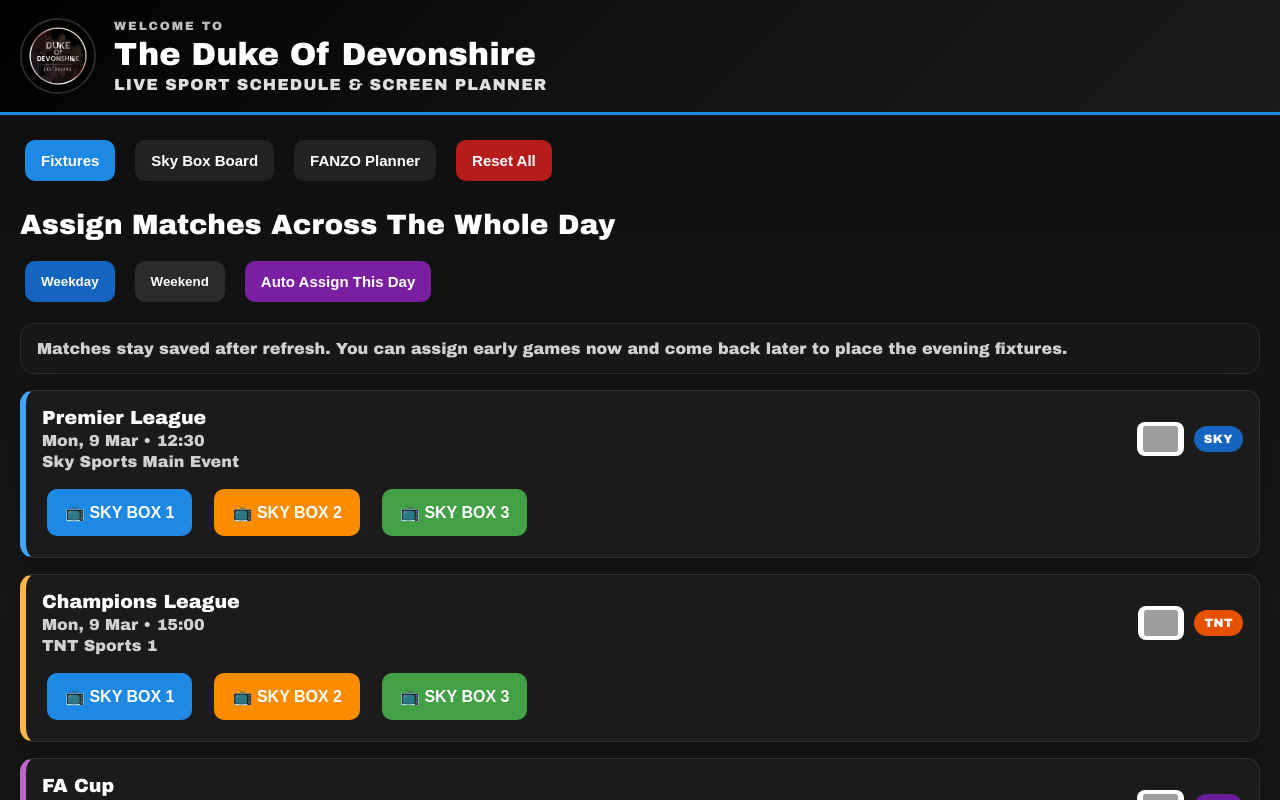
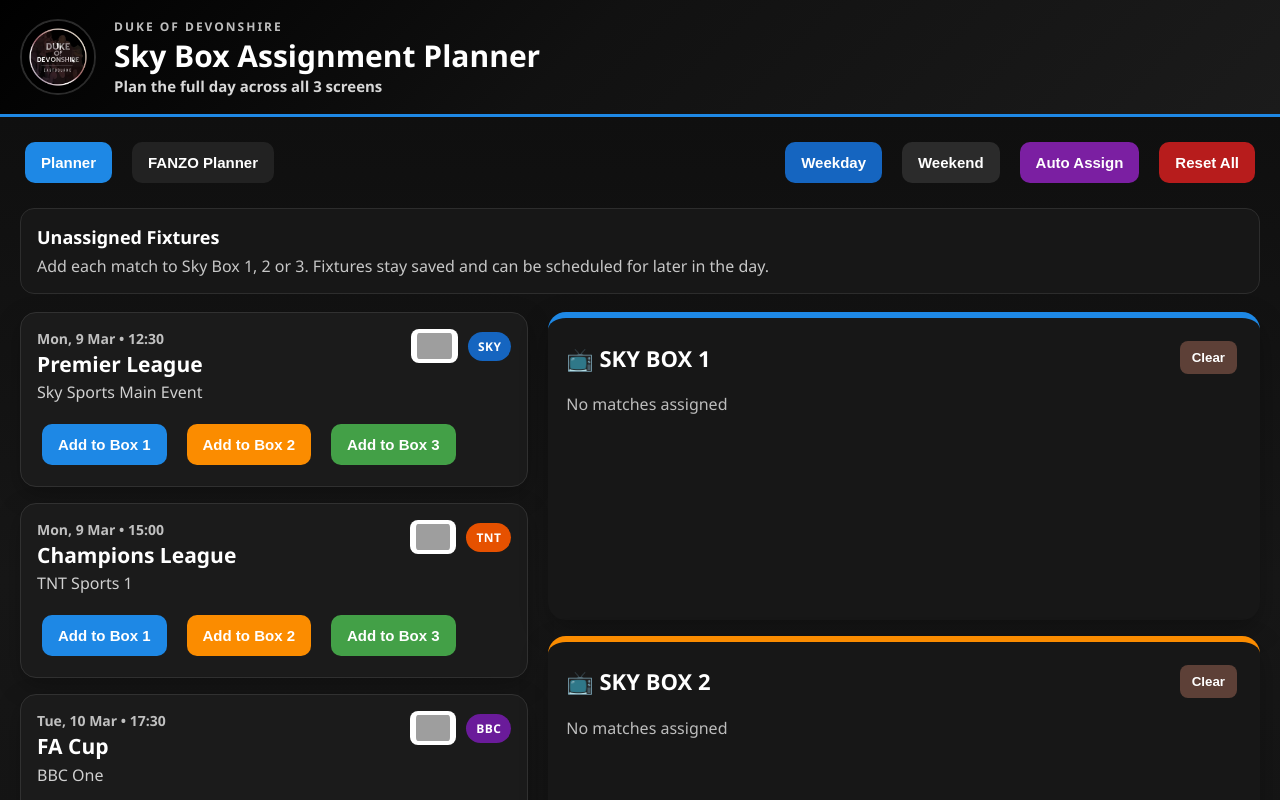
Before and after one commit to craigyb2323cb-art/dukeMatchdayapp, a React (Vite) app: page / in a window 1280 px wide. Shown: the top 800 px of the page. Built offline with nearby package versions, Linux system fonts and the light colour scheme; grey boxes are pictures that could not be loaded.

Commit message:
Update App.jsx

```diff
--- a/src/App.jsx
+++ b/src/App.jsx
@@ -19,14 +19,14 @@
   { id: 102, date: "2026-03-14", title: "Rugby Union", time: "14:00", channel: "ITV 1", code: "ITV", dayType: "weekend" },
   { id: 103, date: "2026-03-14", title: "Premier League 3pm", time: "15:00", channel: "Sky Sports Premier League", code: "SKY", dayType: "weekend" },
   { id: 104, date: "2026-03-14", title: "Championship Football", time: "17:30", channel: "TNT Sports 1", code: "TNT", dayType: "weekend" },
-  { id: 105, date: "2026-03-15", title: "Match of the Day Style Game", time: "19:45", channel: "BBC One", code: "BBC", dayType: "weekend" },
+  { id: 105, date: "2026-03-15", title: "BBC Live Football", time: "19:45", channel: "BBC One", code: "BBC", dayType: "weekend" },
   { id: 106, date: "2026-03-15", title: "Fight Night", time: "22:00", channel: "Amazon Prime", code: "AMAZON", dayType: "weekend" }
 ];
 
-const STORAGE_KEY = "duke-matchday-state-v3";
+const STORAGE_KEY = "duke-matchday-state-v4";
 
 export default function App() {
-  const [page, setPage] = useState("fixtures");
+  const [page, setPage] = useState("planner");
   const [fixtureMode, setFixtureMode] = useState("weekday");
 
   const [unassigned, setUnassigned] = useState({
@@ -44,7 +44,7 @@
     const saved = localStorage.getItem(STORAGE_KEY);
     if (saved) {
       const parsed = JSON.parse(saved);
-      setPage(parsed.page || "fixtures");
+      setPage(parsed.page || "planner");
       setFixtureMode(parsed.fixtureMode || "weekday");
       setUnassigned(parsed.unassigned || { weekday: weekdayFixtures, weekend: weekendFixtures });
       setSchedule(parsed.schedule || { box1: [], box2: [], box3: [] });
@@ -85,15 +85,12 @@
   }
 
   function assignFixture(boxKey, fixture) {
-    setSchedule((prev) => {
-      const next = {
+    setSchedule((prev) => ({
       ...prev,
       [boxKey]: [...prev[boxKey], fixture].sort((a, b) =>
         `${a.date} ${a.time}`.localeCompare(`${b.date} ${b.time}`)
       )
-      };
-      return next;
-    });
+    }));
 
     setUnassigned((prev) => ({
       ...prev,
@@ -115,18 +112,6 @@
     }));
   }
 
-  function resetAll() {
-    setUnassigned({
-      weekday: weekdayFixtures,
-      weekend: weekendFixtures
-    });
-    setSchedule({
-      box1: [],
-      box2: [],
-      box3: []
-    });
-  }
-
   function clearBox(boxKey) {
     const fixturesToReturn = schedule[boxKey];
 
@@ -146,8 +131,16 @@
     });
   }
 
-  function openFanzoFixtures() {
-    window.open("https://business.fanzo.com/fixtures", "_blank");
+  function resetAll() {
+    setUnassigned({
+      weekday: weekdayFixtures,
+      weekend: weekendFixtures
+    });
+    setSchedule({
+      box1: [],
+      box2: [],
+      box3: []
+    });
   }
 
   function autoAssignDay(dayType) {
@@ -177,32 +170,35 @@
     }));
   }
 
+  function openFanzoFixtures() {
+    window.open("https://business.fanzo.com/fixtures", "_blank");
+  }
+
   const currentFixtures = useMemo(() => unassigned[fixtureMode], [unassigned, fixtureMode]);
 
   return (
     <div style={appShell}>
       <div style={heroHeader}>
         <img src={logo} alt="Duke of Devonshire logo" style={logoStyle} />
-        <div style={{ flex: 1 }}>
-          <div style={eyebrow}>WELCOME TO</div>
-          <h1 style={mainTitle}>The Duke Of Devonshire</h1>
-          <div style={subTitle}>Live Sport Schedule & Screen Planner</div>
+        <div>
+          <div style={eyebrow}>DUKE OF DEVONSHIRE</div>
+          <h1 style={mainTitle}>Sky Box Assignment Planner</h1>
+          <div style={subTitle}>Plan the full day across all 3 screens</div>
         </div>
       </div>
 
       <div style={{ padding: "20px" }}>
+        <div style={topBar}>
           <div style={navRow}>
-          <button onClick={() => setPage("fixtures")} style={tabButton(page === "fixtures")}>Fixtures</button>
-          <button onClick={() => setPage("board")} style={tabButton(page === "board")}>Sky Box Board</button>
-          <button onClick={() => setPage("fanzo")} style={tabButton(page === "fanzo")}>FANZO Planner</button>
-          <button onClick={resetAll} style={resetButton}>Reset All</button>
+            <button onClick={() => setPage("planner")} style={tabButton(page === "planner")}>
+              Planner
+            </button>
+            <button onClick={() => setPage("fanzo")} style={tabButton(page === "fanzo")}>
+              FANZO Planner
+            </button>
           </div>
 
-        {page === "fixtures" && (
-          <div>
-            <h2 style={sectionTitle}>Assign Matches Across The Whole Day</h2>
-
-            <div style={modeRow}>
+          <div style={navRow}>
             <button onClick={() => setFixtureMode("weekday")} style={modeButton(fixtureMode === "weekday")}>
               Weekday
             </button>
@@ -210,41 +206,114 @@
               Weekend
             </button>
             <button onClick={() => autoAssignDay(fixtureMode)} style={autoAssignButton}>
-                Auto Assign This {fixtureMode === "weekend" ? "Weekend" : "Day"}
+              Auto Assign
+            </button>
+            <button onClick={resetAll} style={resetButton}>
+              Reset All
             </button>
           </div>
-
-            <div style={helperCard}>
-              Matches stay saved after refresh. You can assign early games now and come back later to place the evening fixtures.
         </div>
 
+        {page === "planner" && (
+          <>
+            <div style={plannerIntro}>
+              <div style={plannerIntroTitle}>Unassigned Fixtures</div>
+              <div style={plannerIntroText}>
+                Add each match to Sky Box 1, 2 or 3. Fixtures stay saved and can be scheduled for later in the day.
+              </div>
+            </div>
+
+            <div style={layoutGrid}>
+              <div style={leftColumn}>
                 {currentFixtures.length === 0 && (
-              <div style={emptyCard}>
-                ✅ No unassigned {fixtureMode} fixtures left
+                  <div style={emptyCard}>✅ No unassigned {fixtureMode} fixtures left</div>
+                )}
+
+                {currentFixtures.map((fixture) => (
+                  <FixtureCard
+                    key={fixture.id}
+                    fixture={fixture}
+                    getChannelInfo={getChannelInfo}
+                    formatDate={formatDate}
+                    onAssign={assignFixture}
+                  />
+                ))}
+              </div>
+
+              <div style={rightColumn}>
+                <SkyBoxLane
+                  title="📺 SKY BOX 1"
+                  accent="#1e88e5"
+                  fixtures={schedule.box1}
+                  getChannelInfo={getChannelInfo}
+                  formatDate={formatDate}
+                  onRemove={(fixture) => removeFromBox("box1", fixture)}
+                  onClear={() => clearBox("box1")}
+                />
+
+                <SkyBoxLane
+                  title="📺 SKY BOX 2"
+                  accent="#fb8c00"
+                  fixtures={schedule.box2}
+                  getChannelInfo={getChannelInfo}
+                  formatDate={formatDate}
+                  onRemove={(fixture) => removeFromBox("box2", fixture)}
+                  onClear={() => clearBox("box2")}
+                />
+
+                <SkyBoxLane
+                  title="📺 SKY BOX 3"
+                  accent="#43a047"
+                  fixtures={schedule.box3}
+                  getChannelInfo={getChannelInfo}
+                  formatDate={formatDate}
+                  onRemove={(fixture) => removeFromBox("box3", fixture)}
+                  onClear={() => clearBox("box3")}
+                />
+              </div>
+            </div>
+          </>
+        )}
+
+        {page === "fanzo" && (
+          <div style={fanzoCard}>
+            <h2 style={{ marginTop: 0 }}>FANZO Fixture Planner</h2>
+            <p style={{ color: "#d8d8d8" }}>
+              Open the full FANZO planner in a separate page.
+            </p>
+            <button onClick={openFanzoFixtures} style={openButton}>
+              Open FANZO Fixtures
+            </button>
           </div>
         )}
+      </div>
+    </div>
+  );
+}
 
-            {currentFixtures.map((fixture) => {
+function FixtureCard({ fixture, getChannelInfo, formatDate, onAssign }) {
   const channel = getChannelInfo(fixture.code);
 
   return (
     <div
-                  key={fixture.id}
       style={{
-                    ...fixtureCard,
-                    borderLeft: `6px solid ${channel.border}`
+        background: "#1b1b1b",
+        borderRadius: "16px",
+        padding: "16px",
+        marginBottom: "16px",
+        borderLeft: `6px solid ${channel.border}`,
+        border: "1px solid #313131",
+        boxShadow: "0 8px 24px rgba(0,0,0,0.25)"
       }}
     >
-                  <div style={fixtureTopRow}>
+      <div style={fixtureCardHeader}>
         <div>
+          <div style={fixtureDate}>{formatDate(fixture.date)} • {fixture.time}</div>
           <div style={fixtureTitle}>{fixture.title}</div>
-                      <div style={fixtureMeta}>
-                        {formatDate(fixture.date)} • {fixture.time}
-                      </div>
-                      <div style={fixtureMeta}>{fixture.channel}</div>
+          <div style={fixtureChannelText}>{fixture.channel}</div>
         </div>
 
-                    <div style={{ display: "flex", alignItems: "center", gap: "10px", flexWrap: "wrap" }}>
+        <div style={channelWrap}>
           {channel.logo && (
             <img
               src={channel.logo}
@@ -252,130 +321,47 @@
               style={channelLogoSmall}
             />
           )}
-                      <ChannelBadge code={fixture.code} />
+          <span style={{ ...channelBadge, background: channel.bg }}>
+            {channel.label}
+          </span>
         </div>
       </div>
 
-                  <div style={buttonRow}>
-                    <button style={box1Button} onClick={() => assignFixture("box1", fixture)}>📺 SKY BOX 1</button>
-                    <button style={box2Button} onClick={() => assignFixture("box2", fixture)}>📺 SKY BOX 2</button>
-                    <button style={box3Button} onClick={() => assignFixture("box3", fixture)}>📺 SKY BOX 3</button>
-                  </div>
-                </div>
-              );
-            })}
-          </div>
-        )}
-
-        {page === "board" && (
-          <div>
-            <h2 style={sectionTitle}>Full Day Sky Box Allocation</h2>
-
-            <div style={boardGrid}>
-              <SkyBoxColumn
-                title="📺 SKY BOX 1"
-                fixtures={schedule.box1}
-                color="#1e88e5"
-                getChannelInfo={getChannelInfo}
-                formatDate={formatDate}
-                onRemove={(fixture) => removeFromBox("box1", fixture)}
-                onClear={() => clearBox("box1")}
-              />
-
-              <SkyBoxColumn
-                title="📺 SKY BOX 2"
-                fixtures={schedule.box2}
-                color="#fb8c00"
-                getChannelInfo={getChannelInfo}
-                formatDate={formatDate}
-                onRemove={(fixture) => removeFromBox("box2", fixture)}
-                onClear={() => clearBox("box2")}
-              />
-
-              <SkyBoxColumn
-                title="📺 SKY BOX 3"
-                fixtures={schedule.box3}
-                color="#43a047"
-                getChannelInfo={getChannelInfo}
-                formatDate={formatDate}
-                onRemove={(fixture) => removeFromBox("box3", fixture)}
-                onClear={() => clearBox("box3")}
-              />
-            </div>
-          </div>
-        )}
-
-        {page === "fanzo" && (
-          <div>
-            <h2 style={sectionTitle}>FANZO Fixture Planner</h2>
-            <div style={plannerCard}>
-              <p style={{ marginTop: 0, fontSize: "18px", color: "#f1f1f1" }}>
-                Open the full FANZO fixture planner in a separate page.
-              </p>
-              <button onClick={openFanzoFixtures} style={openButton}>
-                Open FANZO Fixtures
+      <div style={assignButtonRow}>
+        <button style={box1Button} onClick={() => onAssign("box1", fixture)}>
+          Add to Box 1
         </button>
-            </div>
-          </div>
-        )}
+        <button style={box2Button} onClick={() => onAssign("box2", fixture)}>
+          Add to Box 2
+        </button>
+        <button style={box3Button} onClick={() => onAssign("box3", fixture)}>
+          Add to Box 3
+        </button>
       </div>
     </div>
   );
 }
 
-function ChannelBadge({ code }) {
-  const label =
-    code === "SKY" ? "SKY" :
-    code === "TNT" ? "TNT" :
-    code === "BBC" ? "BBC" :
-    code === "ITV" ? "ITV" :
-    code === "AMAZON" ? "AMAZON" : "OTHER";
-
-  const bg =
-    code === "SKY" ? "#1565c0" :
-    code === "TNT" ? "#e65100" :
-    code === "BBC" ? "#6a1b9a" :
-    code === "ITV" ? "#2e7d32" :
-    code === "AMAZON" ? "#212121" : "#424242";
-
-  return (
-    <span
-      style={{
-        display: "inline-block",
-        background: bg,
-        color: "white",
-        padding: "6px 10px",
-        borderRadius: "999px",
-        fontSize: "12px",
-        fontWeight: "800",
-        letterSpacing: "0.4px"
-      }}
-    >
-      {label}
-    </span>
-  );
-}
-
-function SkyBoxColumn({ title, fixtures, color, getChannelInfo, formatDate, onRemove, onClear }) {
+function SkyBoxLane({ title, accent, fixtures, getChannelInfo, formatDate, onRemove, onClear }) {
   return (
     <div
       style={{
-        background: "#1c1c1c",
-        borderRadius: "16px",
+        background: "#171717",
+        borderRadius: "18px",
         padding: "18px",
-        borderTop: `6px solid ${color}`,
-        minHeight: "220px",
+        borderTop: `6px solid ${accent}`,
         boxShadow: "0 10px 28px rgba(0,0,0,0.28)"
       }}
     >
-      <div style={boardTitle}>{title}</div>
-
+      <div style={laneHeader}>
+        <div style={laneTitle}>{title}</div>
         <button onClick={onClear} style={clearBoxButton}>
-        Clear Box
+          Clear
         </button>
+      </div>
 
       {fixtures.length === 0 && (
-        <div style={{ color: "#bdbdbd", marginTop: "14px" }}>No matches assigned</div>
+        <div style={emptyLane}>No matches assigned</div>
       )}
 
       {fixtures.map((fixture) => {
@@ -387,25 +373,16 @@
             style={{
               marginTop: "14px",
               padding: "14px",
-              borderRadius: "12px",
+              borderRadius: "14px",
               background: "#252525",
               borderLeft: `5px solid ${channel.border}`
             }}
           >
-            <div style={{ fontWeight: "800", fontSize: "16px", color: "#cfcfcf" }}>
-              {formatDate(fixture.date)}
-            </div>
-            <div style={{ fontWeight: "800", fontSize: "18px", marginTop: "4px" }}>
-              {fixture.time}
-            </div>
-            <div style={{ marginTop: "4px", fontSize: "17px", fontWeight: "700" }}>
-              {fixture.title}
-            </div>
-            <div style={{ marginTop: "4px", color: "#d0d0d0" }}>
-              {fixture.channel}
-            </div>
+            <div style={laneFixtureDate}>{formatDate(fixture.date)} • {fixture.time}</div>
+            <div style={laneFixtureTitle}>{fixture.title}</div>
+            <div style={laneFixtureChannel}>{fixture.channel}</div>
 
-            <div style={{ marginTop: "10px", display: "flex", alignItems: "center", gap: "10px", flexWrap: "wrap" }}>
+            <div style={laneBadgeRow}>
               {channel.logo && (
                 <img
                   src={channel.logo}
@@ -413,26 +390,14 @@
                   style={channelLogoSmall}
                 />
               )}
-              <span
-                style={{
-                  display: "inline-block",
-                  background: channel.bg,
-                  color: "white",
-                  padding: "6px 10px",
-                  borderRadius: "999px",
-                  fontSize: "12px",
-                  fontWeight: "800"
-                }}
-              >
+              <span style={{ ...channelBadge, background: channel.bg }}>
                 {channel.label}
               </span>
             </div>
 
-            <div style={{ marginTop: "10px" }}>
             <button onClick={() => onRemove(fixture)} style={removeButton}>
               Remove
             </button>
-            </div>
           </div>
         );
       })}
@@ -444,7 +409,7 @@
   background: "linear-gradient(180deg, #0d0d0d 0%, #171717 45%, #111111 100%)",
   minHeight: "100vh",
   color: "white",
-  fontFamily: "'Arial Black', 'Segoe UI', Tahoma, Geneva, Verdana, sans-serif"
+  fontFamily: "'Segoe UI', Arial, sans-serif"
 };
 
 const heroHeader = {
@@ -475,23 +440,28 @@
 
 const mainTitle = {
   margin: "4px 0",
-  fontSize: "32px",
+  fontSize: "30px",
   lineHeight: "1.1"
 };
 
 const subTitle = {
-  color: "#e0e0e0",
-  fontSize: "16px",
-  fontWeight: "700",
-  textTransform: "uppercase",
-  letterSpacing: "1px"
+  color: "#d7d7d7",
+  fontSize: "15px",
+  fontWeight: "600"
+};
+
+const topBar = {
+  display: "flex",
+  justifyContent: "space-between",
+  gap: "14px",
+  flexWrap: "wrap",
+  marginBottom: "20px"
 };
 
 const navRow = {
   display: "flex",
   gap: "10px",
-  flexWrap: "wrap",
-  marginBottom: "20px"
+  flexWrap: "wrap"
 };
 
 const tabButton = (active) => ({
@@ -500,10 +470,32 @@
   border: "none",
   padding: "12px 16px",
   borderRadius: "10px",
-  fontWeight: "800",
+  fontWeight: "700",
   fontSize: "15px",
   cursor: "pointer"
 });
+
+const modeButton = (active) => ({
+  background: active ? "#1565c0" : "#2b2b2b",
+  color: "white",
+  border: "none",
+  padding: "12px 16px",
+  borderRadius: "10px",
+  fontWeight: "700",
+  fontSize: "15px",
+  cursor: "pointer"
+});
+
+const autoAssignButton = {
+  background: "#7b1fa2",
+  color: "white",
+  border: "none",
+  padding: "12px 16px",
+  borderRadius: "10px",
+  fontWeight: "700",
+  fontSize: "15px",
+  cursor: "pointer"
+};
 
 const resetButton = {
   background: "#b71c1c",
@@ -511,115 +503,43 @@
   border: "none",
   padding: "12px 16px",
   borderRadius: "10px",
-  fontWeight: "800",
+  fontWeight: "700",
   fontSize: "15px",
   cursor: "pointer"
 };
 
-const autoAssignButton = {
-  background: "#7b1fa2",
-  color: "white",
-  border: "none",
-  padding: "12px 16px",
-  borderRadius: "10px",
-  fontWeight: "800",
-  fontSize: "15px",
-  cursor: "pointer"
-};
-
-const openButton = {
-  background: "#1e88e5",
-  color: "white",
-  border: "none",
-  padding: "14px 20px",
-  borderRadius: "10px",
-  fontWeight: "800",
-  fontSize: "16px",
-  cursor: "pointer"
-};
-
-const clearBoxButton = {
-  background: "#5d4037",
-  color: "white",
-  border: "none",
-  padding: "10px 14px",
-  borderRadius: "8px",
-  fontWeight: "700",
-  cursor: "pointer"
-};
-
-const removeButton = {
-  background: "#8e2424",
-  color: "white",
-  border: "none",
-  padding: "8px 12px",
-  borderRadius: "8px",
-  fontWeight: "700",
-  cursor: "pointer"
-};
-
-const box1Button = {
-  background: "#1e88e5",
-  color: "white",
-  border: "none",
-  padding: "14px 18px",
-  borderRadius: "10px",
-  fontWeight: "800",
-  fontSize: "16px",
-  cursor: "pointer"
-};
-
-const box2Button = {
-  background: "#fb8c00",
-  color: "white",
-  border: "none",
-  padding: "14px 18px",
-  borderRadius: "10px",
-  fontWeight: "800",
-  fontSize: "16px",
-  cursor: "pointer"
-};
-
-const box3Button = {
-  background: "#43a047",
-  color: "white",
-  border: "none",
-  padding: "14px 18px",
-  borderRadius: "10px",
-  fontWeight: "800",
-  fontSize: "16px",
-  cursor: "pointer"
-};
-
-const sectionTitle = {
-  marginBottom: "16px",
-  fontSize: "28px"
-};
-
-const modeRow = {
-  display: "flex",
-  gap: "10px",
-  flexWrap: "wrap",
-  marginBottom: "16px"
-};
-
-const modeButton = (active) => ({
-  background: active ? "#1565c0" : "#2b2b2b",
-  color: "white",
-  border: "none",
-  padding: "12px 16px",
-  borderRadius: "10px",
-  fontWeight: "800",
-  cursor: "pointer"
-});
-
-const helperCard = {
+const plannerIntro = {
   background: "#171717",
   border: "1px solid #2d2d2d",
   borderRadius: "14px",
   padding: "16px",
-  marginBottom: "16px",
-  color: "#d0d0d0"
+  marginBottom: "18px"
+};
+
+const plannerIntroTitle = {
+  fontWeight: "800",
+  fontSize: "18px",
+  marginBottom: "6px"
+};
+
+const plannerIntroText = {
+  color: "#c7c7c7"
+};
+
+const layoutGrid = {
+  display: "grid",
+  gridTemplateColumns: "minmax(320px, 1fr) minmax(320px, 1.4fr)",
+  gap: "20px"
+};
+
+const leftColumn = {
+  minWidth: 0
+};
+
+const rightColumn = {
+  display: "grid",
+  gap: "16px",
+  minWidth: 0
 };
 
 const emptyCard = {
@@ -631,59 +551,161 @@
   border: "1px solid #2f2f2f"
 };
 
-const fixtureCard = {
-  marginBottom: "16px",
-  padding: "16px",
-  background: "#1b1b1b",
-  borderRadius: "14px",
-  borderTop: "1px solid #313131",
-  borderRight: "1px solid #313131",
-  borderBottom: "1px solid #313131",
-  boxShadow: "0 8px 24px rgba(0,0,0,0.25)"
+const fixtureCardHeader = {
+  display: "flex",
+  justifyContent: "space-between",
+  gap: "12px",
+  flexWrap: "wrap",
+  alignItems: "flex-start"
 };
 
-const fixtureTopRow = {
-  display: "flex",
-  alignItems: "center",
-  justifyContent: "space-between",
-  gap: "12px",
-  flexWrap: "wrap"
+const fixtureDate = {
+  color: "#c0c0c0",
+  fontSize: "14px",
+  marginBottom: "4px",
+  fontWeight: "600"
 };
 
 const fixtureTitle = {
-  fontSize: "19px",
-  fontWeight: "800"
+  fontSize: "21px",
+  fontWeight: "800",
+  lineHeight: "1.2"
 };
 
-const fixtureMeta = {
+const fixtureChannelText = {
   color: "#d0d0d0",
   marginTop: "4px"
 };
 
-const buttonRow = {
+const channelWrap = {
   display: "flex",
-  gap: "12px",
-  flexWrap: "wrap",
-  marginTop: "14px"
+  alignItems: "center",
+  gap: "10px",
+  flexWrap: "wrap"
 };
 
-const boardGrid = {
-  display: "grid",
-  gridTemplateColumns: "repeat(auto-fit, minmax(280px, 1fr))",
-  gap: "16px"
+const channelBadge = {
+  display: "inline-block",
+  color: "white",
+  padding: "6px 10px",
+  borderRadius: "999px",
+  fontSize: "12px",
+  fontWeight: "800",
+  letterSpacing: "0.4px"
 };
 
-const boardTitle = {
-  fontSize: "22px",
-  fontWeight: "800",
-  marginBottom: "12px"
+const assignButtonRow = {
+  display: "flex",
+  gap: "10px",
+  flexWrap: "wrap",
+  marginTop: "16px"
 };
 
-const plannerCard = {
-  background: "#1c1c1c",
-  borderRadius: "12px",
-  padding: "24px",
-  border: "1px solid #333"
+const laneHeader = {
+  display: "flex",
+  justifyContent: "space-between",
+  alignItems: "center",
+  gap: "10px"
+};
+
+const laneTitle = {
+  fontSize: "22px",
+  fontWeight: "800"
+};
+
+const emptyLane = {
+  marginTop: "14px",
+  color: "#bdbdbd"
+};
+
+const laneFixtureDate = {
+  color: "#cfcfcf",
+  fontSize: "14px",
+  fontWeight: "700"
+};
+
+const laneFixtureTitle = {
+  marginTop: "4px",
+  fontSize: "18px",
+  fontWeight: "800"
+};
+
+const laneFixtureChannel = {
+  marginTop: "4px",
+  color: "#d0d0d0"
+};
+
+const laneBadgeRow = {
+  marginTop: "10px",
+  display: "flex",
+  alignItems: "center",
+  gap: "10px",
+  flexWrap: "wrap"
+};
+
+const clearBoxButton = {
+  background: "#5d4037",
+  color: "white",
+  border: "none",
+  padding: "9px 12px",
+  borderRadius: "8px",
+  fontWeight: "700",
+  cursor: "pointer"
+};
+
+const removeButton = {
+  marginTop: "12px",
+  background: "#8e2424",
+  color: "white",
+  border: "none",
+  padding: "8px 12px",
+  borderRadius: "8px",
+  fontWeight: "700",
+  cursor: "pointer"
+};
+
+const openButton = {
+  background: "#1e88e5",
+  color: "white",
+  border: "none",
+  padding: "14px 20px",
+  borderRadius: "10px",
+  fontWeight: "700",
+  fontSize: "16px",
+  cursor: "pointer"
+};
+
+const box1Button = {
+  background: "#1e88e5",
+  color: "white",
+  border: "none",
+  padding: "12px 16px",
+  borderRadius: "10px",
+  fontWeight: "700",
+  fontSize: "15px",
+  cursor: "pointer"
+};
+
+const box2Button = {
+  background: "#fb8c00",
+  color: "white",
+  border: "none",
+  padding: "12px 16px",
+  borderRadius: "10px",
+  fontWeight: "700",
+  fontSize: "15px",
+  cursor: "pointer"
+};
+
+const box3Button = {
+  background: "#43a047",
+  color: "white",
+  border: "none",
+  padding: "12px 16px",
+  borderRadius: "10px",
+  fontWeight: "700",
+  fontSize: "15px",
+  cursor: "pointer"
 };
 
 const channelLogoSmall = {
@@ -695,3 +717,10 @@
   padding: "4px 6px",
   borderRadius: "8px"
 };
+
+const fanzoCard = {
+  background: "#1c1c1c",
+  borderRadius: "12px",
+  padding: "24px",
+  border: "1px solid #333"
+};
```
Lines whose indentation alone changed are shown as unchanged.
